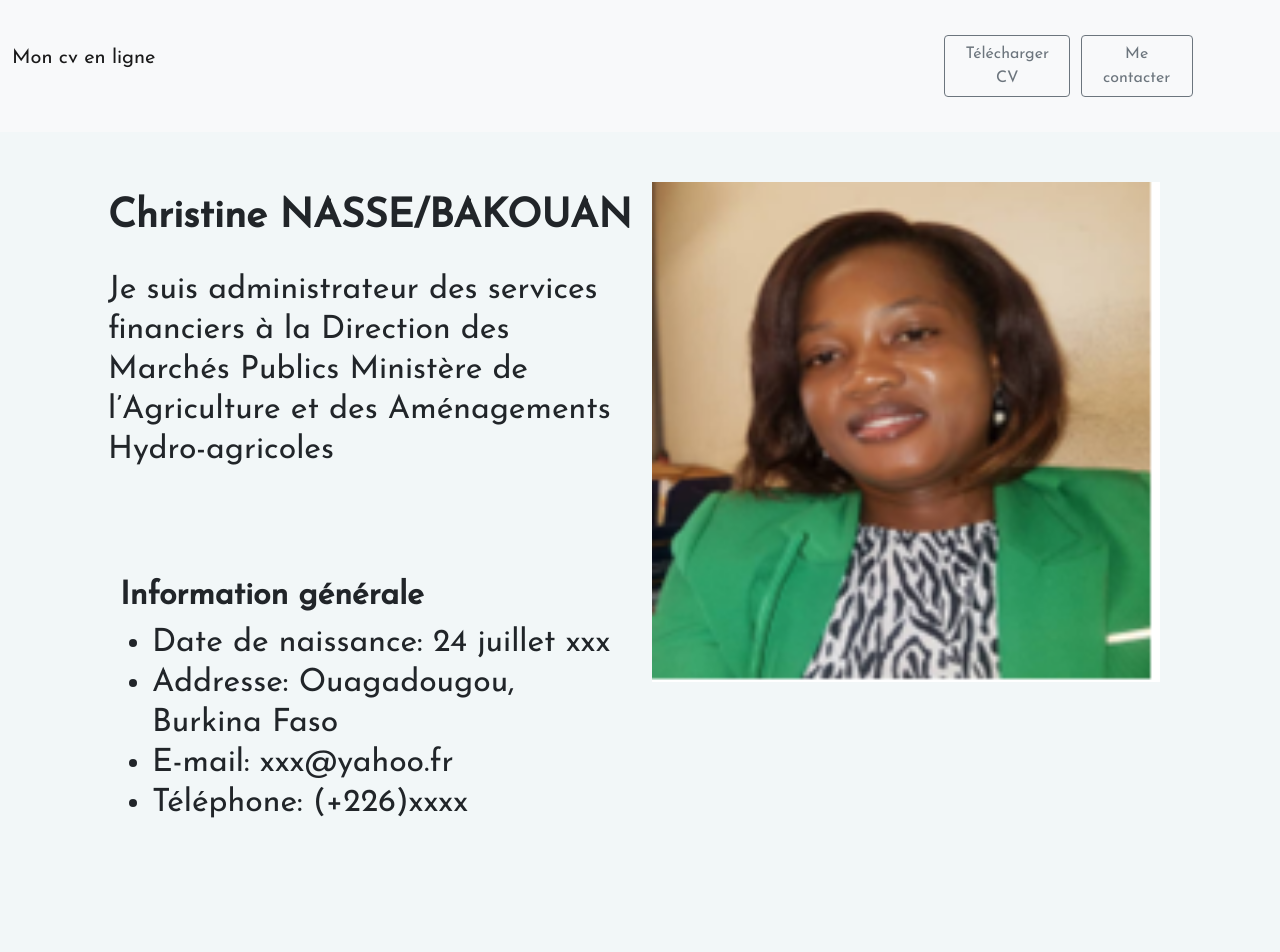
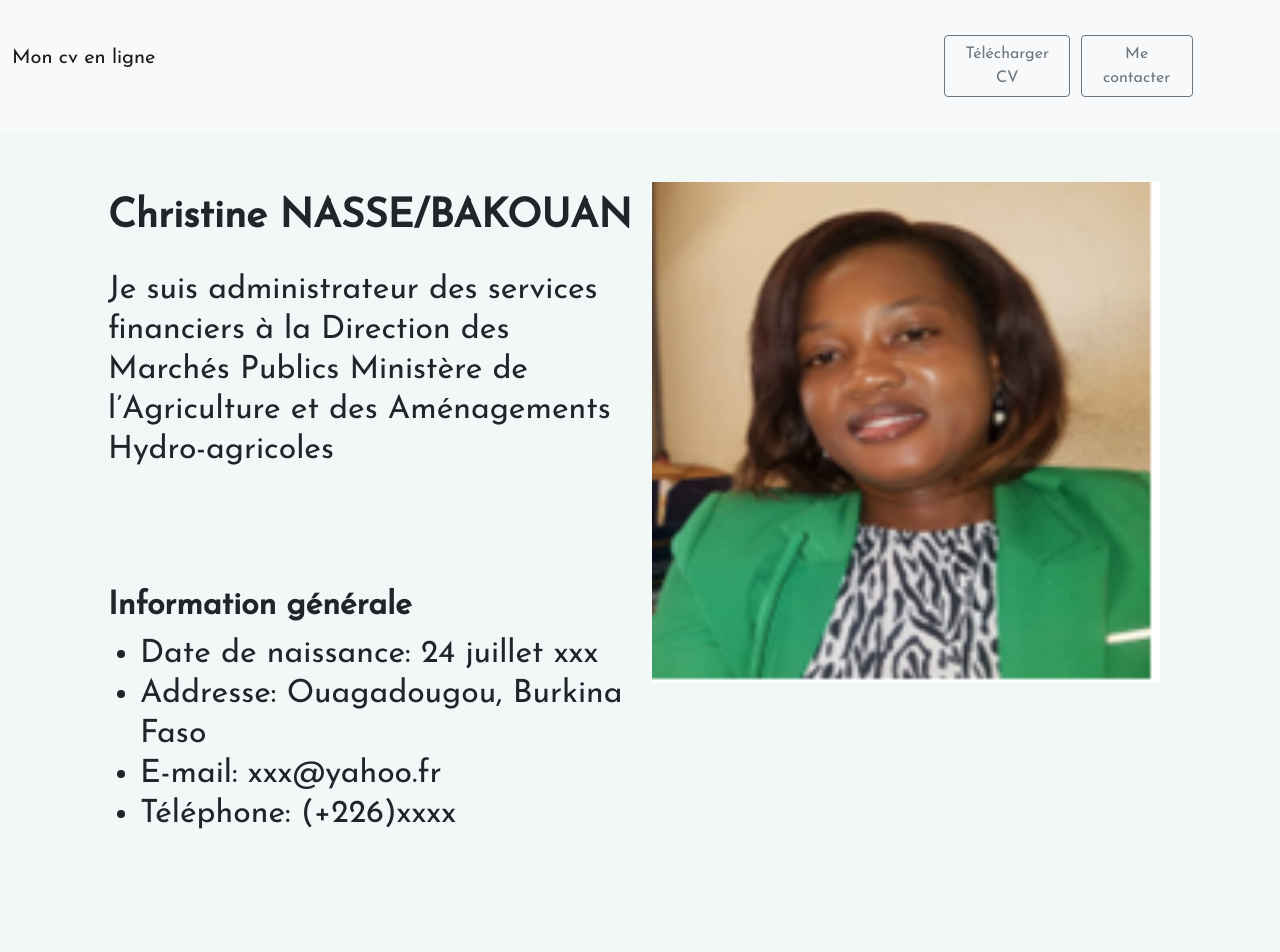
Before and after one commit to christine-nasse/cv, a plain HTML site: page index.html in a window 1280 px wide. Shown: the top 952 px of the page. Drawn offline with nearby package versions, Linux system fonts and the light colour scheme.

Commit message:
Add files via upload

```diff
--- a/css/styles.css
+++ b/css/styles.css
@@ -55,6 +55,7 @@ body {
 
 .general-info {
     padding: 2% 0 2% 0;
+    min-width: 500px;
 }
 
 .full-name {
@@ -77,7 +78,7 @@ h3 {
     margin: 0;
     padding-top: 2%;;
     font-weight: 600;
-    font-family: 'Josefin Sans', sans-serif;
+    /*font-family: 'Josefin Sans', sans-serif;*/
     line-height: 2.5;
 }
 
--- a/index.html
+++ b/index.html
@@ -68,7 +68,7 @@
                         <br>
                     </div>
 
-                    <div class="col col-lg-12" general-info>
+                    <div class="col col-lg-12 general-info" >
                         <h2> Information générale </h2>
                         <ul>
                             <li><span>Date de naissance: </span>24 juillet xxx</li>
```
